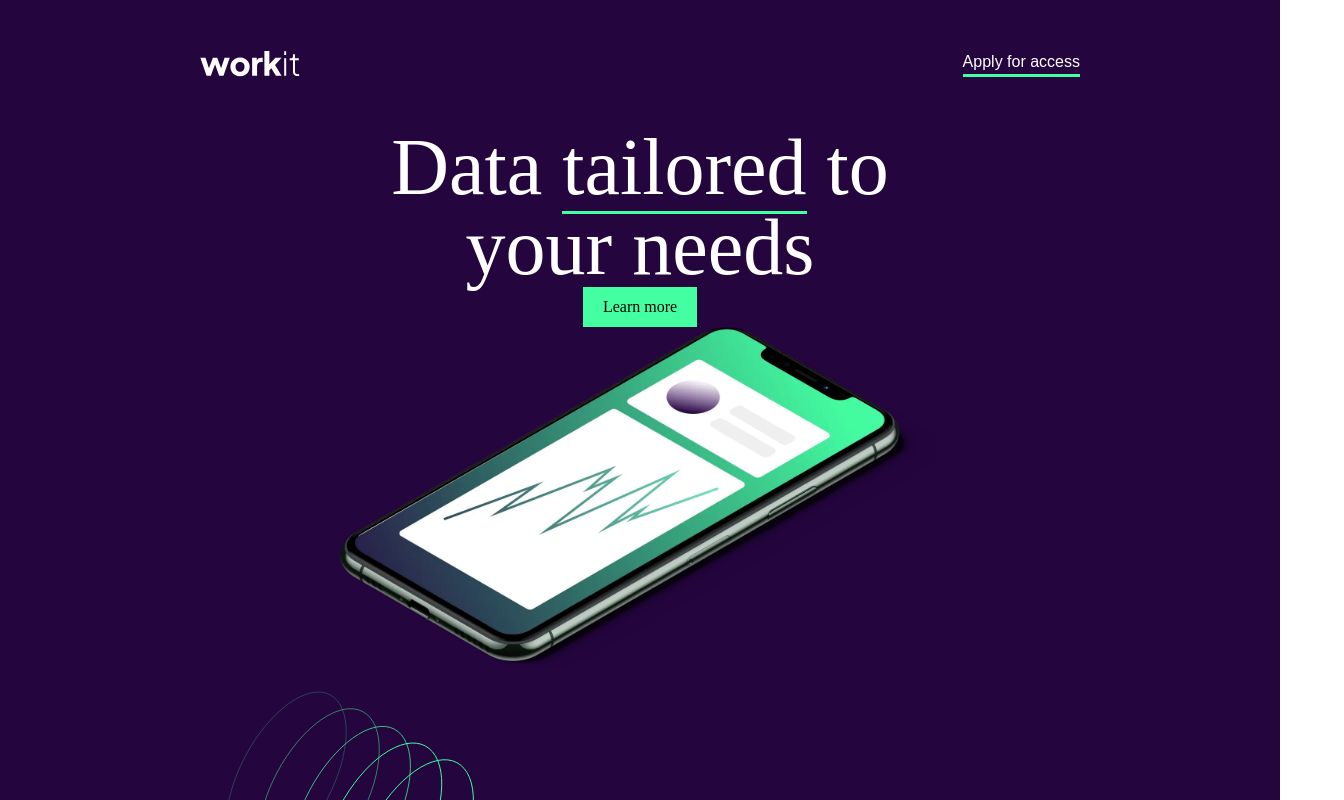
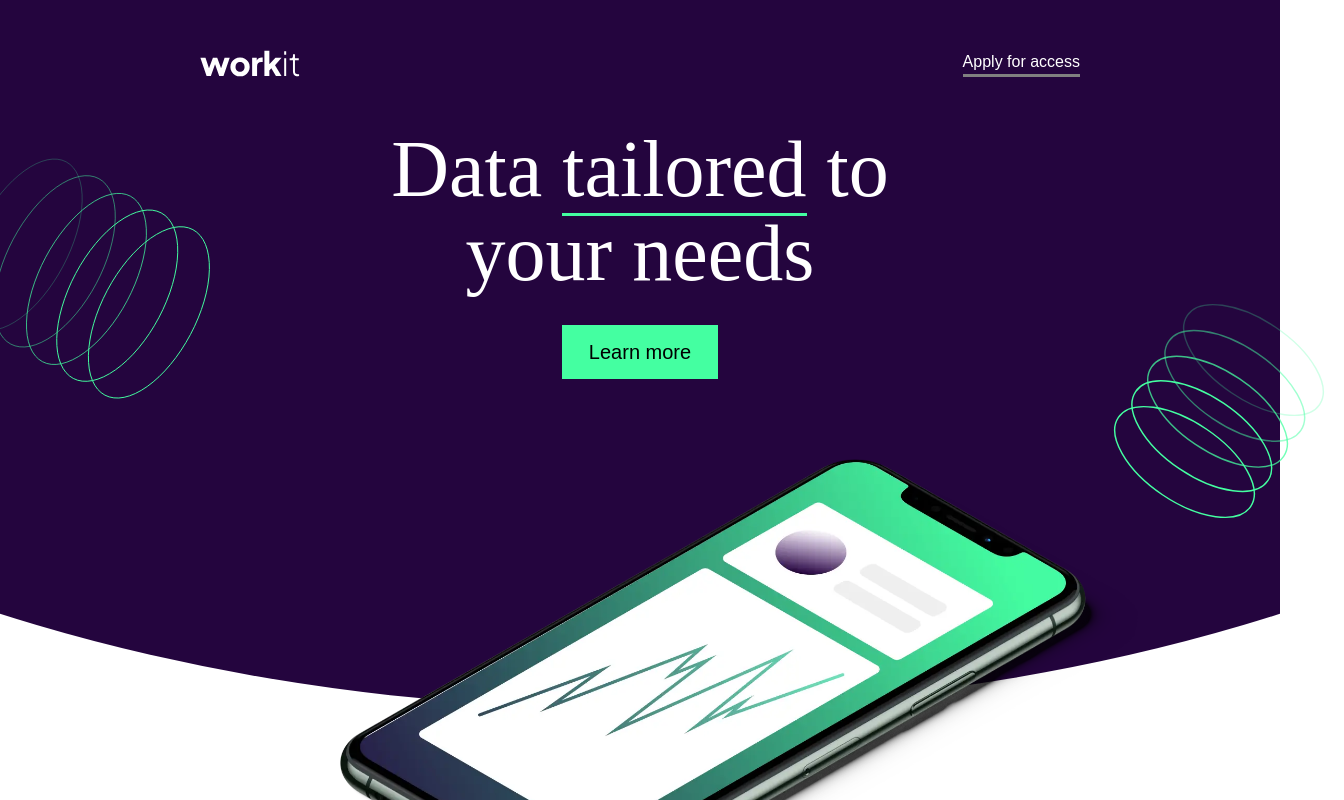
Before and after one commit to AlvinAbiliuse/my-app, a Next.js app: page /frontendmentor/newbie/workitlandingpage in a window 1280 px wide. Shown: the top 800 px of the page, 1344 px wide, since content can reach past the window. Built offline with nearby package versions, Linux system fonts and the light colour scheme; a web font is replaced by a local one.

Commit message:
progress

```diff
--- a/app/frontendmentor/newbie/workitlandingpage/page.tsx
+++ b/app/frontendmentor/newbie/workitlandingpage/page.tsx
@@ -12,20 +12,16 @@ function HeroNav() {
 					src="/workitAssets/images/logo-light.svg"
 					className="companyLogo"
 				/>
-				<a href="#">Apply for access</a>
+				<div className="link">
+					<a href="#">Apply for access</a>
+					<div></div>
+				</div>
 			</div>
 			<div className="heroSection">
 				<h1>
 					Data <span>tailored</span> to your needs
 				</h1>
 				<button>Learn more</button>
-				<Image
-					width={600}
-					height={700}
-					alt="image for the hero page"
-					src="/workitAssets/images/image-hero.webp"
-					className="heroImage"
-				/>
 				<Image
 					width={300}
 					height={250}
@@ -34,8 +30,8 @@ function HeroNav() {
 					className="floatingAssetLeft"
 				/>
 				<Image
-					width={300}
-					height={250}
+					width={250}
+					height={200}
 					alt="background swirl pattern"
 					src="/workitAssets/images/bg-pattern-2.svg"
 					className="floatingAssetRight"
@@ -48,6 +44,13 @@ function HeroNav() {
 function SecondSection() {
 	return (
 		<div className="secondSection">
+			<Image
+				width={800}
+				height={800}
+				alt="image for the hero page"
+				src="/workitAssets/images/image-hero.webp"
+				className="heroImage"
+			/>
 			<div className="card">
 				<p className="number">1</p>
 				<h3>Actionable insights</h3>
--- a/app/frontendmentor/newbie/workitlandingpage/styles.css
+++ b/app/frontendmentor/newbie/workitlandingpage/styles.css
@@ -11,9 +11,12 @@
 	background-color: var(--white);
 	color: black;
 	.heroNav {
+		position: relative;
 		padding: 50px 200px;
 		background-color: var(--purple-900);
 		color: var(--white);
+		padding-bottom: 300px;
+		clip-path: ellipse(100% 100% at top);
 	}
 	.nav {
 		font-family: sans-serif;
@@ -24,7 +27,29 @@
 	.nav a {
 		font-family: sans-serif;
 		font-weight: 500;
-		border-bottom: 3px solid var(--green);
+		border-bottom: 3px solid gray;
+		transition: 200ms ease;
+		padding-bottom: 4px;
+	}
+	.nav .link {
+		position: relative;
+	}
+	.nav .link div {
+		position: absolute;
+		bottom: 0;
+		left: 50%;
+		background-color: var(--green);
+		height: 3px;
+		width: 0;
+		transition: all 200ms ease;
+		margin: 0 auto;
+	}
+	.nav a:hover + div {
+		width: 100%;
+		left: 0;
+	}
+	.nav a:hover {
+		color: var(--green);
 	}
 
 	h1 {
@@ -33,21 +58,69 @@
 		margin: 0 auto;
 		margin-top: 50px;
 		font-size: 80px;
-		line-height: 100%;
+		line-height: 105%;
 		font-weight: normal;
 	}
 	h1 span {
 		border-bottom: 3px solid var(--green);
 	}
 	button {
+		font-family: sans-serif;
 		display: block;
-		margin: 0 auto;
-		padding: 8px 20px;
+		margin: 30px auto;
+		font-size: 20px;
+		padding: 10px 25px;
 		background-color: var(--green);
 		color: black;
+		border: 2px solid var(--green);
+		transition: all 0.3s ease;
 	}
 
+	button:hover {
+		cursor: pointer;
+		background-color: transparent;
+		color: var(--green);
+	}
+
+	.floatingAssetLeft {
+		position: absolute;
+		top: 20%;
+		left: -5%;
+		animation: bounceOne 1s ease infinite alternate;
+	}
+
+	.floatingAssetRight {
+		position: absolute;
+		top: 40%;
+		right: -5%;
+		animation: bounceTwo 1s ease infinite alternate;
+	}
+
+	.secondSection {
+		padding-top: 300px;
+		position: relative;
+	}
 	.heroImage {
-		margin: 0 auto;
+		position: absolute;
+		max-width: 60em;
+		top: -270px;
+		left: 25%;
+		margin: 20px;
 	}
 }
+@keyframes bounceOne {
+	0% {
+		top: 20%;
+	}
+	100% {
+		top: 18%;
+	}
+}
+@keyframes bounceTwo {
+	0% {
+		top: 40%;
+	}
+	100% {
+		top: 38%;
+	}
+}
```
